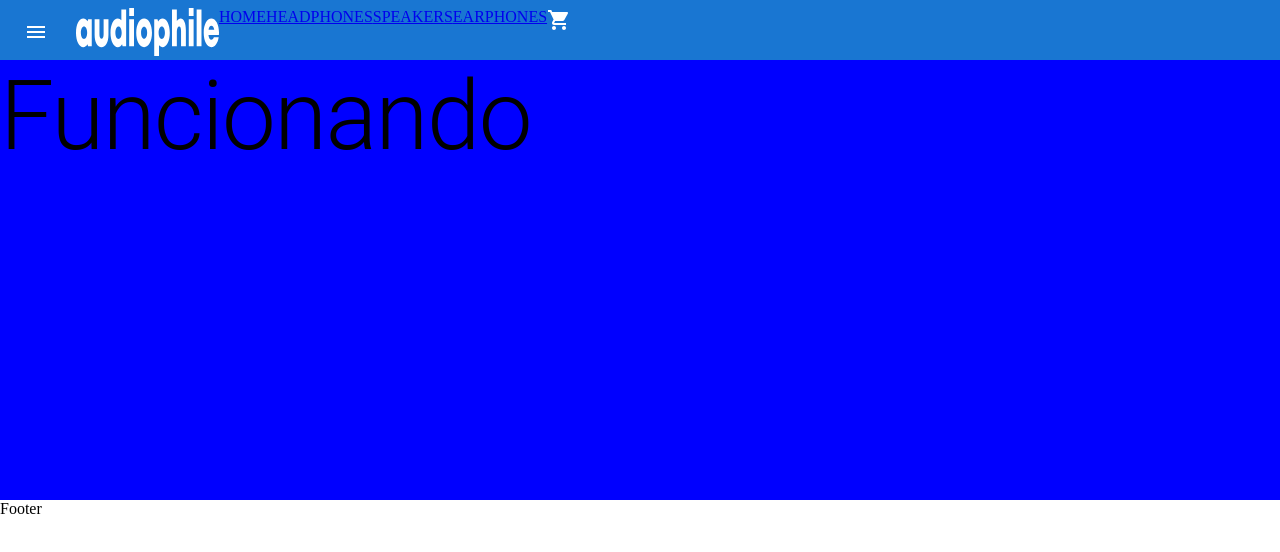
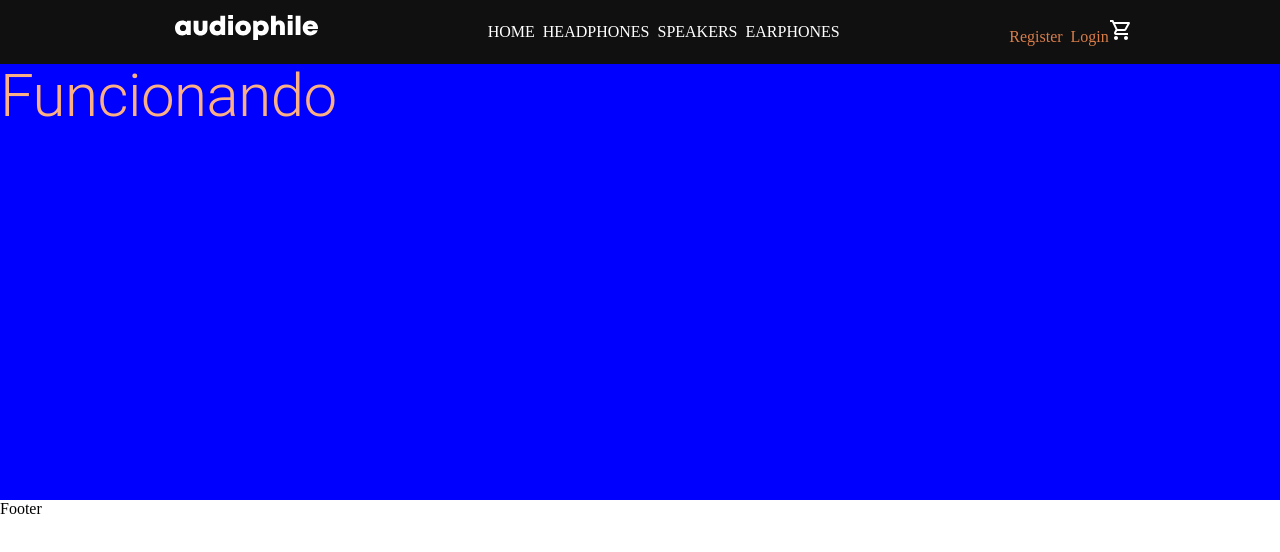
Before and after one commit to poniemangon/ecom2, a React (Vite) app: page / in a window 1280 px wide. Shown: the top 552 px of the page. Built offline with nearby package versions, Linux system fonts and the light colour scheme.

Commit message:
comienzo de product list y card

```diff
--- a/package.json
+++ b/package.json
@@ -15,7 +15,7 @@
     "@emotion/styled": "^11.11.0",
     "@fontsource/roboto": "^5.0.8",
     "@mui/icons-material": "^5.14.8",
-    "@mui/material": "^5.14.8",
+    "@mui/material": "^5.14.9",
     "@reduxjs/toolkit": "^1.9.5",
     "axios": "^1.5.0",
     "formik": "^2.4.4",
--- a/src/App.jsx
+++ b/src/App.jsx
@@ -1,12 +1,17 @@
 import { BrowserRouter } from "react-router-dom";
 import AppRouter from "./routes/AppRouter";
-
-
+import { ThemeProvider } from "@emotion/react";
+import { customTheme} from "./themeConfig";
 
 function App() {
-  return <BrowserRouter>
-    <AppRouter/>
-  </BrowserRouter>;
+
+  return (
+    <BrowserRouter>
+      <ThemeProvider theme={customTheme}>
+        <AppRouter />
+      </ThemeProvider>
+    </BrowserRouter>
+  );
 }
 
 export default App;
--- /dev/null
+++ b/src/components/common/ProductCard/ProductCard.jsx
@@ -0,0 +1,60 @@
+import { Box, Typography, Button } from "@mui/material";
+
+const ProductCard = ({ id, name, description, image }) => {
+  // Determine the flex direction based on the id (row for even, row-reverse for odd)
+  const flexDirection = id % 2 === 0 ? "row" : "row-reverse";
+
+  return (
+    <Box
+  display="flex"
+  flexDirection={flexDirection}
+  className="product-card"
+  sx={{ flex: 1, backgroundColor: "white", padding: "5%" }}
+>
+  {/* Box for the image */}
+  <Box
+    className="product-image"
+    sx={{
+      flex: "50%", // 50% of the parent's width
+      display: "flex",
+      alignItems: "center", // Center vertically
+      justifyContent: "center", // Center horizontally
+      overflow: "hidden", // To ensure the image doesn't overflow
+    }}
+  >
+    <img
+      src={image}
+      alt=""
+      style={{
+        maxWidth: "100%", // Ensure the image fits within the box width
+        maxHeight: "100%", // Ensure the image fits within the box height
+      }}
+    />
+  </Box>
+
+  {/* Box for title, description, and button */}
+  <Box
+    sx={{
+      flex: "50%", // 50% of the parent's width
+      padding: "10%",
+      display: "flex",
+      flexDirection: "column",
+      justifyContent: "center", // Center content vertically
+      color: "secondary.main",
+    }}
+  >
+    <Typography variant="h3">{name}</Typography>
+    <Typography variant="body1">{description}</Typography>
+
+    <Box sx={{ marginTop: "10%" }}>
+      <Button variant="contained" sx={{ backgroundColor: "primary.main" }}>
+        See product
+      </Button>
+    </Box>
+  </Box>
+</Box>
+
+  );
+};
+
+export default ProductCard;
--- /dev/null
+++ b/src/components/common/ProductCard/ProductCardContainer.jsx
@@ -0,0 +1,12 @@
+import ProductCard from "./ProductCard";
+
+const ProductCardContainer = ({ id, image, name, description }) => {
+  return (
+    <div>
+      {/* Pass index, name, and description as props to ProductCard */}
+      <ProductCard id={id} image={image} name={name} description={description} />
+    </div>
+  );
+};
+
+export default ProductCardContainer;
--- a/src/components/layout/navbar/Navbar.jsx
+++ b/src/components/layout/navbar/Navbar.jsx
@@ -7,14 +7,27 @@ import IconButton from "@mui/material/IconButton";
 import MenuIcon from "@mui/icons-material/Menu";
 import img from "../../../assets/img/logo_qnvapf.svg";
 import { Link } from "react-router-dom";
-import ShoppingCartOutlinedIcon from "@mui/icons-material/ShoppingCart";
+import ShoppingCartOutlinedIcon from "@mui/icons-material/ShoppingCartOutlined";
+import { menu } from "../../../routes/navigation";
 
 const Navbar = () => {
   return (
     <Box sx={{ flexGrow: 1 }}>
-      <AppBar position="static">
-        <Toolbar>
-          <Box sx={{ display: {xs: "flex", md: "none"}}}>
+      <AppBar
+        className={StyleSheet.navBarContainer}
+        position="static"
+        sx={{ backgroundColor: "secondary.main", margin: "0" }}
+      >
+        <Toolbar sx={{ backgroundColor: "secondary.main" }}>
+          <Box
+            sx={{
+              display: { xs: "flex", md: "none" },
+              alignItems: "center",
+              gap: "2rem",
+              width: "100%",
+            }}
+          >
+            <Box>
               <IconButton
                 size="large"
                 edge="start"
@@ -23,30 +36,79 @@ const Navbar = () => {
                 sx={{ mr: 2 }}
               >
                 <MenuIcon />
+                <img src={img} alt="" />
               </IconButton>
-            <img src={img} alt="" />
+            </Box>
+            <Box sx={{ width: "100%" }}></Box>
+            <Box>
               <ShoppingCartOutlinedIcon />
             </Box>
+          </Box>
 
-          <Box sx={{ display: {xs: "none", md: "flex"}}}>
+          <Box
+            sx={{
+              display: { xs: "none", md: "flex" },
+              justifyContent: "space-between",
+              alignItems: "center",
+              width: "80%",
+              margin: "100px",
+              m: "0 auto",
+            }}
+          >
+            <Box>
               <IconButton
                 size="large"
                 edge="start"
                 color="inherit"
                 aria-label="menu"
                 sx={{ mr: 2 }}
+              ></IconButton>
+              <img src={img} alt="" />
+            </Box>
+            <Box>
+              {menu.map((item, index) => (
+                <Link
+                  key={item.id}
+                  to={item.path}
+                  style={{
+                    color: "white",
+                    textDecoration: "none",
+                    marginRight: index < menu.length - 1 ? "8px" : "0", // Adds spacing except for the last link
+                  }}
+                  // Apply hover color to the links
+                  onMouseOver={(e) => {
+                    e.currentTarget.style.color = "#D87D4A"; // Primary.main color on hover
+                  }}
+                  onMouseOut={(e) => {
+                    e.currentTarget.style.color = "white"; // Reset to white on mouseout
+                  }}
                 >
-            <MenuIcon />
-          </IconButton>
-            <img src={img} alt="" />
-            <div>
-              <Link>HOME</Link>
-              <Link>HEADPHONES</Link>
-              <Link>SPEAKERS</Link>
-              <Link>EARPHONES</Link>
-            </div>
-
+                  {item.title}
+                </Link>
+              ))}
+            </Box>
+            <Box>
+              <Link
+                to="/register"
+                style={{
+                  color: "#D87D4A",
+                  textDecoration: "none",
+                  marginRight: "8px",
+                }}
+              >
+                Register
+              </Link>
+              <Link
+                to="/login"
+                style={{
+                  color: "#D87D4A",
+                  textDecoration: "none",
+                }}
+              >
+                Login
+              </Link>
               <ShoppingCartOutlinedIcon />
+            </Box>
           </Box>
         </Toolbar>
       </AppBar>
--- a/src/components/pages/home/Home.jsx
+++ b/src/components/pages/home/Home.jsx
@@ -1,10 +1,13 @@
-import { Typography } from "@mui/material";
+import { Box, Typography } from "@mui/material";
 
 const Home = () => {
   return (
-    <div>
-      <Typography variant="h1" color="primary.second">Funcionando</Typography>
-    </div>
+    <Box>
+      {" "}
+      <Typography variant="h2" color="primary.second">
+        Funcionando
+      </Typography>
+    </Box>
   );
 };
 
--- /dev/null
+++ b/src/components/pages/productsList/ProductsList.jsx
@@ -0,0 +1,43 @@
+import { Box, Typography } from "@mui/material";
+import ProductCardContainer from "../../common/ProductCard/ProductCardContainer";
+
+const ProductsList = ({ products, categoryName }) => {
+  return (
+    <Box
+      sx={{
+        backgroundColor: "white",
+        justifyContent: "center",
+        margin: "0px",
+      }}
+    >
+      <Box
+        sx={{
+          backgroundColor: "secondary.main",
+          padding: "5%",
+          textAlign: "center",
+        }}
+      >
+        <Typography variant="h4" sx={{ color: "white" }}>
+          {categoryName.toUpperCase()}
+        </Typography>
+      </Box>
+          <Box sx={{margin: "10%"}}>
+      {products.map((product) => {
+        return (
+
+
+          <ProductCardContainer
+            key={product.id}
+            id={product.id}
+            name={product.name}
+            image={product.image}
+            description={product.description}
+          />
+        );
+      })}
+      </Box>
+    </Box>
+  );
+};
+
+export default ProductsList;
--- /dev/null
+++ b/src/components/pages/productsList/ProductsListContainer.jsx
@@ -0,0 +1,28 @@
+import axios from "axios";
+import ProductsList from "./ProductsList";
+import { useState, useEffect } from "react";
+import { useParams } from "react-router-dom";
+
+const ProductsListContainer = () => {
+  const [products, setProducts] = useState([]);
+  const { categoryName } = useParams();
+
+  useEffect(() => {
+    const getData = async () => {
+        const response = await axios.get("http://localhost:5000/products");
+        const productsByCategory = response.data.filter(
+          (prod) => prod.category === categoryName
+        );
+        setProducts(productsByCategory);
+        console.log(productsByCategory);
+    };
+    getData();
+  }, [categoryName]);
+  return (
+
+      <ProductsList categoryName={categoryName} products={products} />
+
+  );
+};
+
+export default ProductsListContainer;
--- /dev/null
+++ b/src/routes/navigation.js
@@ -0,0 +1,7 @@
+export const menu = [
+    {id: 1, title: "HOME", path: "/"},
+    {id: 2, title: "HEADPHONES", path: "/category/headphones"},
+    {id: 3, title: "SPEAKERS", path: "/category/speakers"},
+    {id: 4, title: "EARPHONES", path: "/category/earphones"}
+
+]
--- a/src/routes/routes.js
+++ b/src/routes/routes.js
@@ -1,4 +1,5 @@
 import HomeContainer from "../components/pages/home/HomeContainer";
+import ProductsListContainer from "../components/pages/productsList/ProductsListContainer";
 
 export const menuRoutes = [
     {
@@ -11,11 +12,11 @@ export const menuRoutes = [
     //     path: "/detail/:id",
     //     Element: ProductDetail
     // },
-    // {
-    //     id:"category",
-    //     path: "/detail/:name",
-    //     Element: ProductCategory
-    // },
+    {
+        id:"category",
+        path: "/category/:categoryName",
+        Element: ProductsListContainer
+    },
     // {
     //     id:"checkout",
     //     path: "/checkout",
--- a/src/themeConfig.js
+++ b/src/themeConfig.js
@@ -1,15 +1,21 @@
 import { createTheme } from "@mui/material";
+
+// #101010 negro
+// #D87D4A naranja
+// #f1f1f1 blanco
+
 export const customTheme = createTheme({
+  // typography: {
+  //   fontFamily: 'Roboto, sans-serif', // Use 'Roboto' as the font family
+  // },
   palette: {
     primary: {
-      main: "#101010",
-      second: "#f1f1f1",
-      negro: "#000000c2",
-      blanco:"#ffffff"
+      main: "#D87D4A", //naranja
+      second: "#FBAF85",
     },
     secondary: {
-      main: "#D87D4A",
-      second: "#FBAF85",
+      main: "#101010", //negro
+      second: "#f1f1f1" // blanco
     },
   },
 });
@@ -21,8 +27,8 @@ export const customDark = createTheme({
       second: "#FBAF85",
     },
     secondary: {
-      main: "#101010",
-      second: "#f1f1f1",
+      main: "#f1f1f1",
+      second: "white",
     },
   },
 });
```
Also changed, not shown: 1 other file (tests, documents, lock files or other folders). Lines whose indentation alone changed are shown as unchanged.
